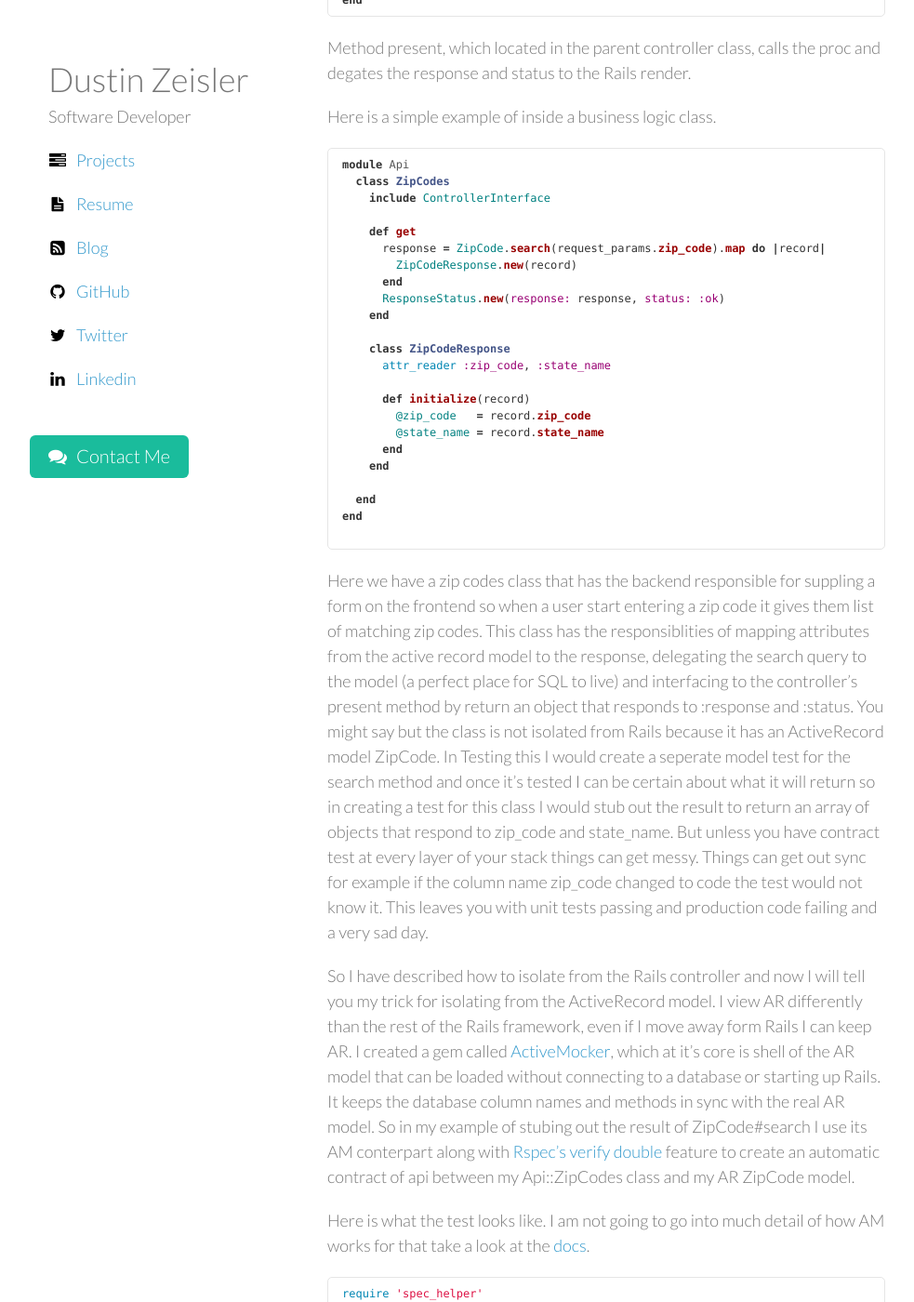
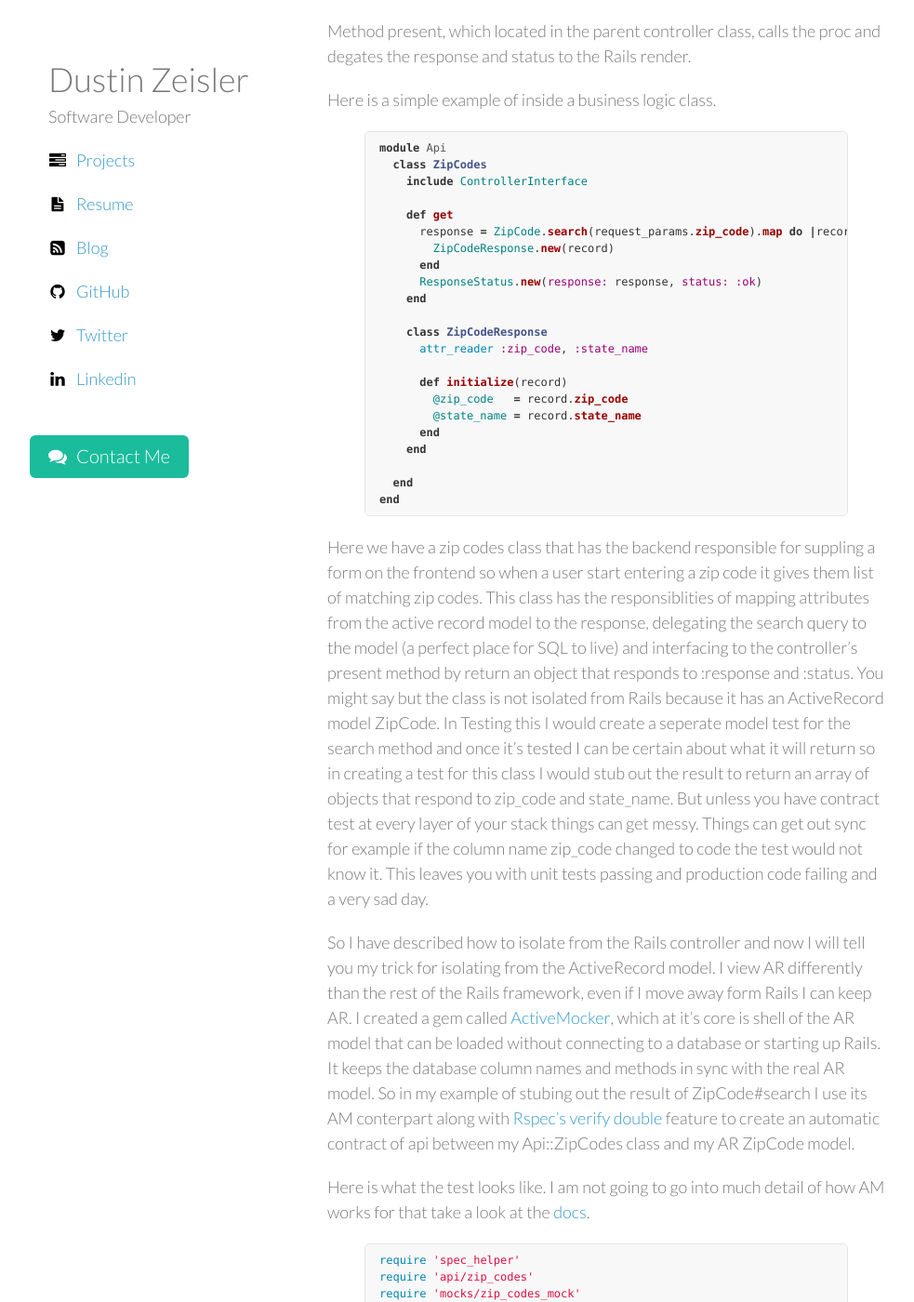
Before and after one commit to zeisler/zeisler.github.io, a Jekyll site: the page built from _posts/2015-01-08-json-api-rails.md, in a window 1280 px wide and 1400 px high, scrolled down 1187 px. Shown: the whole window at 93% size, without its empty margins (138-1121 px from the left). Built offline with Jekyll 4.4.1, drawn with Linux system fonts in a browser that asks for light colours.

Commit message:
fix ruby formating

````diff
--- a/_posts/2015-01-08-json-api-rails.md
+++ b/_posts/2015-01-08-json-api-rails.md
@@ -11,7 +11,7 @@ This is a method I have come up with separate from the framework, rails, in maki
 
 Here is what a controller looks like:
 
-``` ruby
+{% highlight ruby %}
 class CompaniesController < Controller
 
   def search
@@ -39,22 +39,22 @@ class CompaniesController < Controller
   end
 
 end
+{% endhighlight %}
 
-```
 Present is called and passed a proc and inside the proc there are the business logic classes that get passed the current_user, and params. All of these object will return another object that responsed to the methods :response and :status. The response is the json body and the status is the http status.
 
-``` ruby
+{% highlight ruby %}
 def present(api_action)
   api_action.call = response_status
   render json: response_status.response, status: response_status.status
 end
-```
+{% endhighlight %}
 
 Method present, which located in the parent controller class, calls the proc and degates the response and status to the Rails render.
 
 Here is a simple example of inside a business logic class.
 
-``` ruby
+{% highlight ruby %}
 module Api
   class ZipCodes
     include ControllerInterface
@@ -77,8 +77,7 @@ module Api
 
   end
 end
-
-```
+{% endhighlight %}
 
 Here we have a zip codes class that has the backend responsible for suppling a form on the frontend so when a user start entering a zip code it gives them list of matching zip codes. This class has the responsiblities of mapping attributes from the active record model to the response, delegating the search query to the model (a perfect place for SQL to live) and interfacing to the controller's present method by return an object that responds to :response and :status. You might say but the class is not isolated from Rails because it has an ActiveRecord model ZipCode. In Testing this I would create a seperate model test for the search method and once it's tested I can be certain about what it will return so in creating a test for this class I would stub out the result to return an array of objects that respond to zip_code and state_name. But unless you have contract test at every layer of your stack things can get messy. Things can get out sync for example if the column name zip_code changed to code the test would not know it. This leaves you with unit tests passing and production code failing and a very sad day.
 
@@ -86,7 +85,7 @@ So I have described how to isolate from the Rails controller and now I will tell
 
 Here is what the test looks like. I am not going to go into much detail of how AM works for that take a look at the [docs](https://github.com/zeisler/active_mocker/).
 
-```ruby
+{% highlight ruby %}
 require 'spec_helper'
 require 'api/zip_codes'
 require 'mocks/zip_codes_mock'
@@ -112,7 +111,7 @@ RSpec.describe Api::ZipCodes, active_mocker:true do
     end
   end
 end
-```
+{% endhighlight %}
 
 The end result of this kind of testing is that your test will run super fast and you will get test failures if your models changes because your ActiveMocker version will to. In the project I use this in there are 600 test that can run in 3.5 seconds on my year old MacBook Pro. They could even run faster but we are also loading in CSVs in a few cases to populate the mocks with real reference data.
 
````
